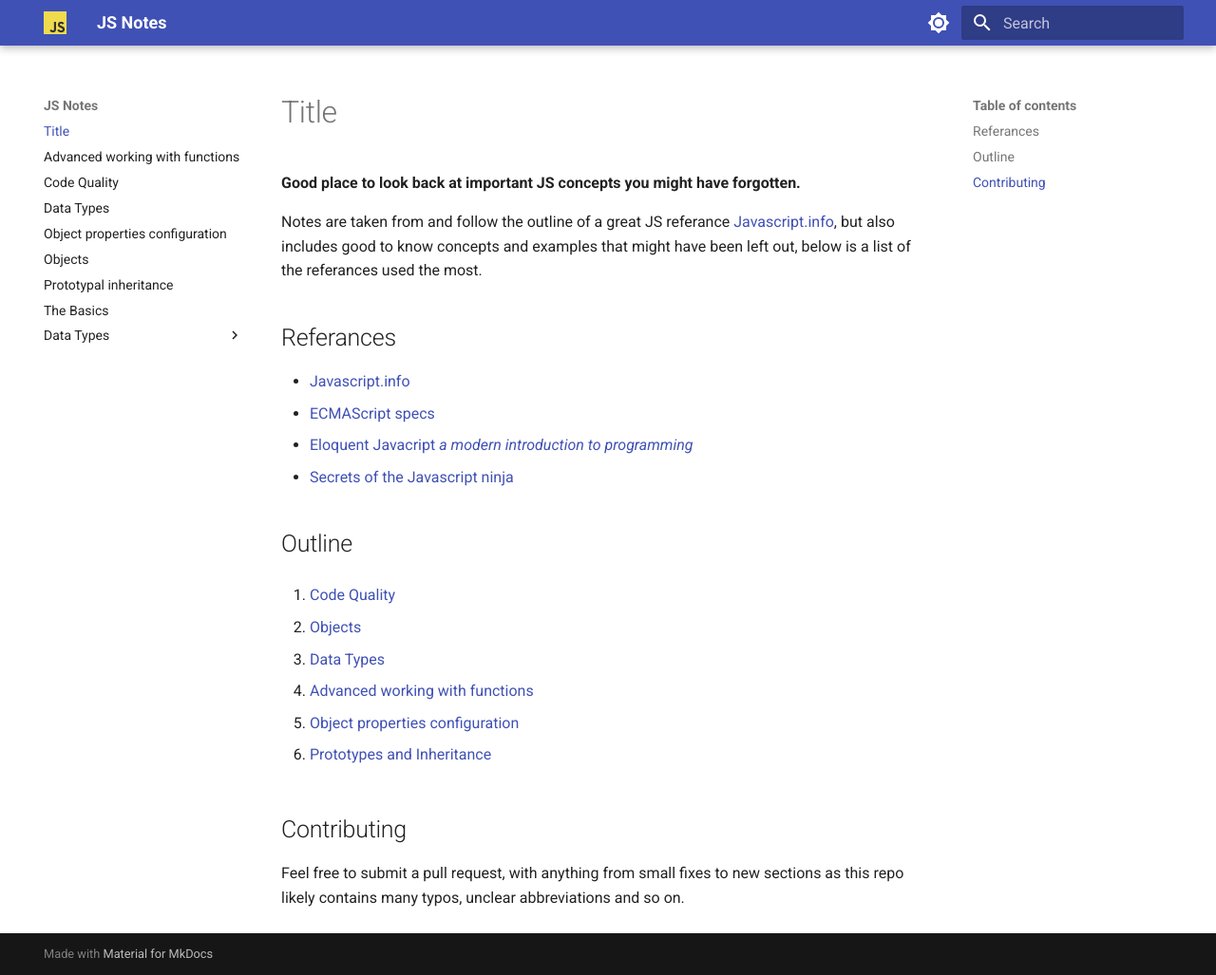
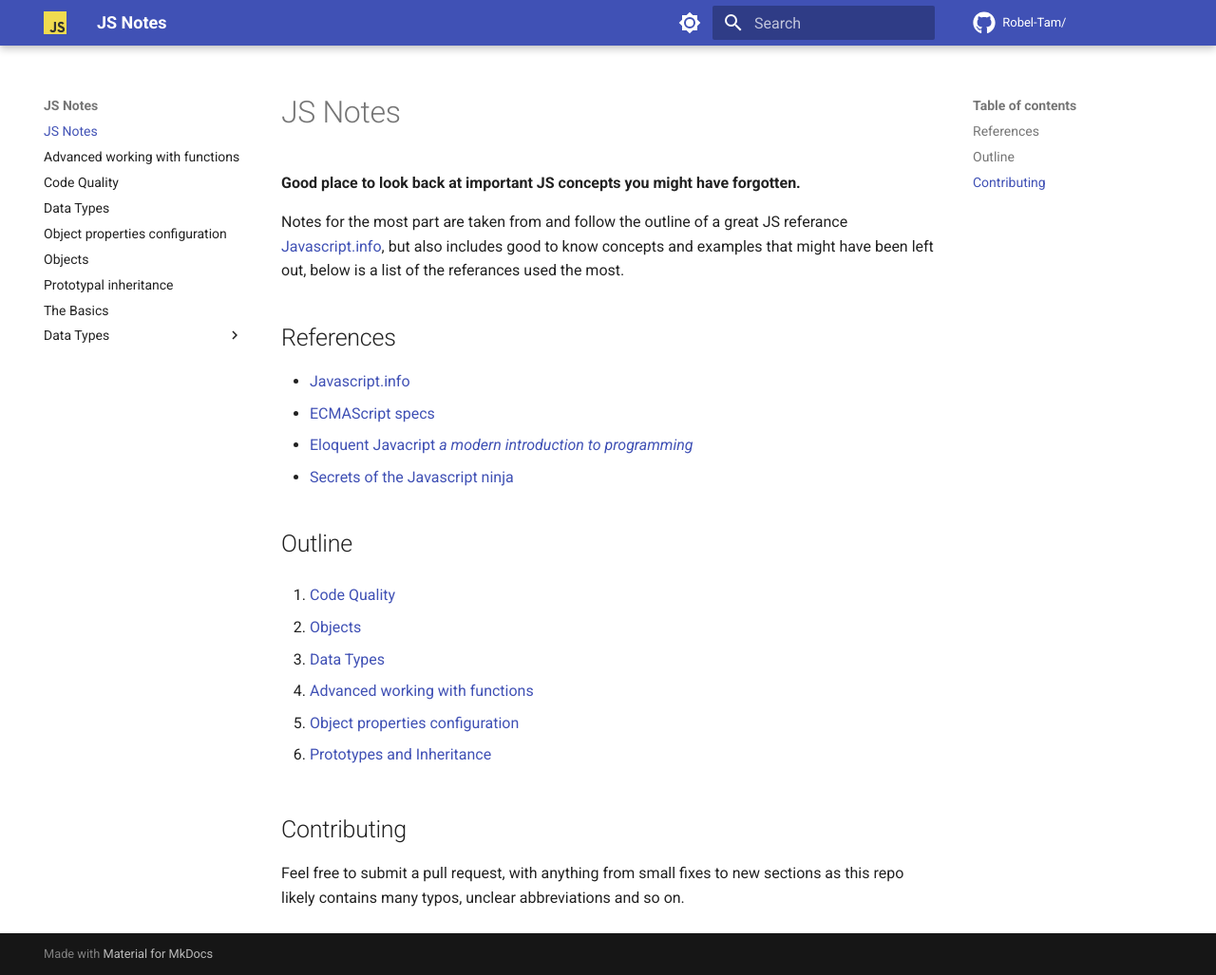
Before and after one commit to Robel-Tam/JS_Notes, an MkDocs documentation site: the page built from docs/README.md, in a window 1280 px wide and 1027 px high. Shown: the whole window at 95% size. Built offline with MkDocs 1.6.1 and Material for MkDocs 9.7.7, drawn with Linux system fonts in a browser that asks for light colours; comment, search, counter and statistics services are not loaded.

Commit message:
made modifications

```diff
--- a/docs/README.md
+++ b/docs/README.md
@@ -1,10 +1,10 @@
-# Title
+# JS Notes
 **Good place to look back at important JS concepts you might have forgotten.**
 
-Notes are taken from and follow the outline of a great JS referance [Javascript.info](javascript.info), but also includes good to know concepts and examples that might have been left out, below is a list of the referances used the most.
+Notes for the most part are taken from and follow the outline of a great JS referance [Javascript.info](https://javascript.info/), but also includes good to know concepts and examples that might have been left out, below is a list of the referances used the most.
 
-## Referances
- - [Javascript.info](javascript.info)
+## References
+ - [Javascript.info](https://javascript.info/)
  - [ECMAScript specs](https://tc39.es/ecma262/multipage/)
  - [Eloquent Javacript *a modern introduction to programming*](https://eloquentjavascript.net/)
  - [Secrets of the Javascript ninja](https://www.manning.com/books/secrets-of-the-javascript-ninja-second-edition)
--- a/mkdocs.yml
+++ b/mkdocs.yml
@@ -3,6 +3,8 @@ theme:
   name : material
   logo: assets/images/logo.png
   favicon: assets/images/logo.ico
+  icon:
+    repo: fontawesome/brands/github
   palette:
     # Palette toggle for light mode
     - media: "(prefers-color-scheme: light)"
@@ -17,3 +19,5 @@ theme:
       toggle:
         icon: material/brightness-4
         name: Switch to light mode
+repo_url: https://github.com/Robel-Tam/Obsidian_Notes
+repo_name: Robel-Tam/
```
